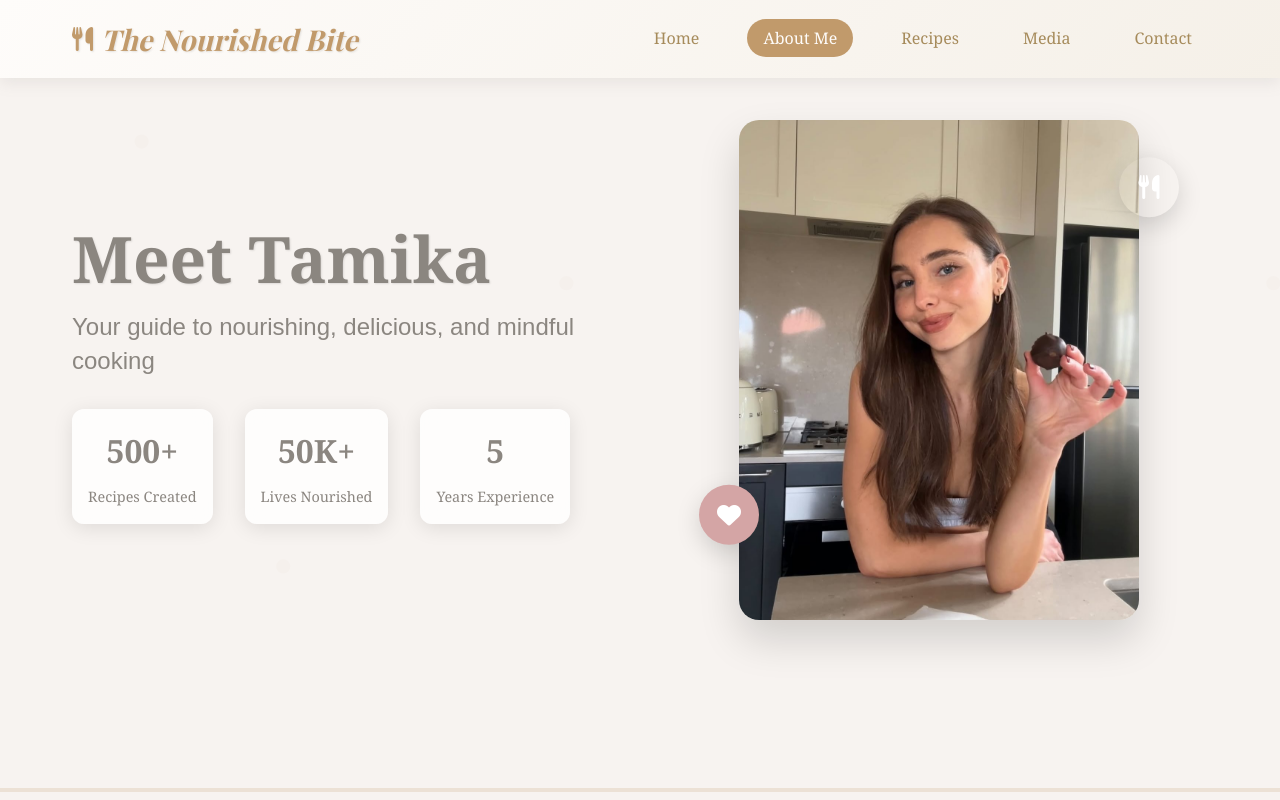
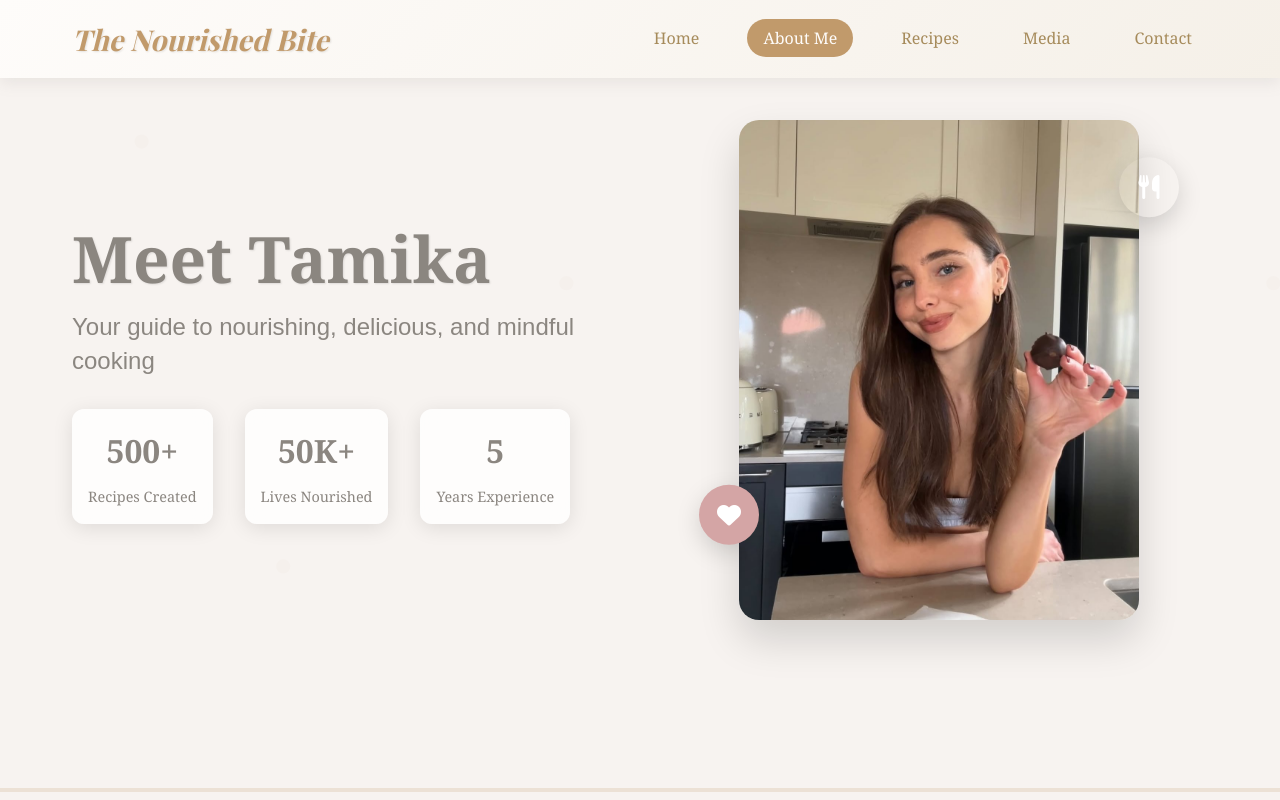
Before and after one commit to thefreewebsitewizards/tamika_datson, a plain HTML site: page about.html in a window 1280 px wide. Shown: the top 800 px of the page. Drawn offline with nearby package versions, Linux system fonts and the light colour scheme; a web font is replaced by a local one.

Commit message:
REMOVE KNIFE AND FORK

```diff
--- a/about.html
+++ b/about.html
@@ -39,7 +39,6 @@
         <div class="nav-container">
             <div class="nav-brand">
                 <a href="./index.html" class="brand-link">
-                    <i class="fas fa-utensils brand-icon" aria-hidden="true"></i>
                     <span class="brand-text">The Nourished Bite</span>
                 </a>
             </div>
```
Also changed, not shown: contact.html (+0 -1 lines), index.html (+0 -1 lines), media.html (+0 -1 lines), recipes.html (+0 -1 lines).
